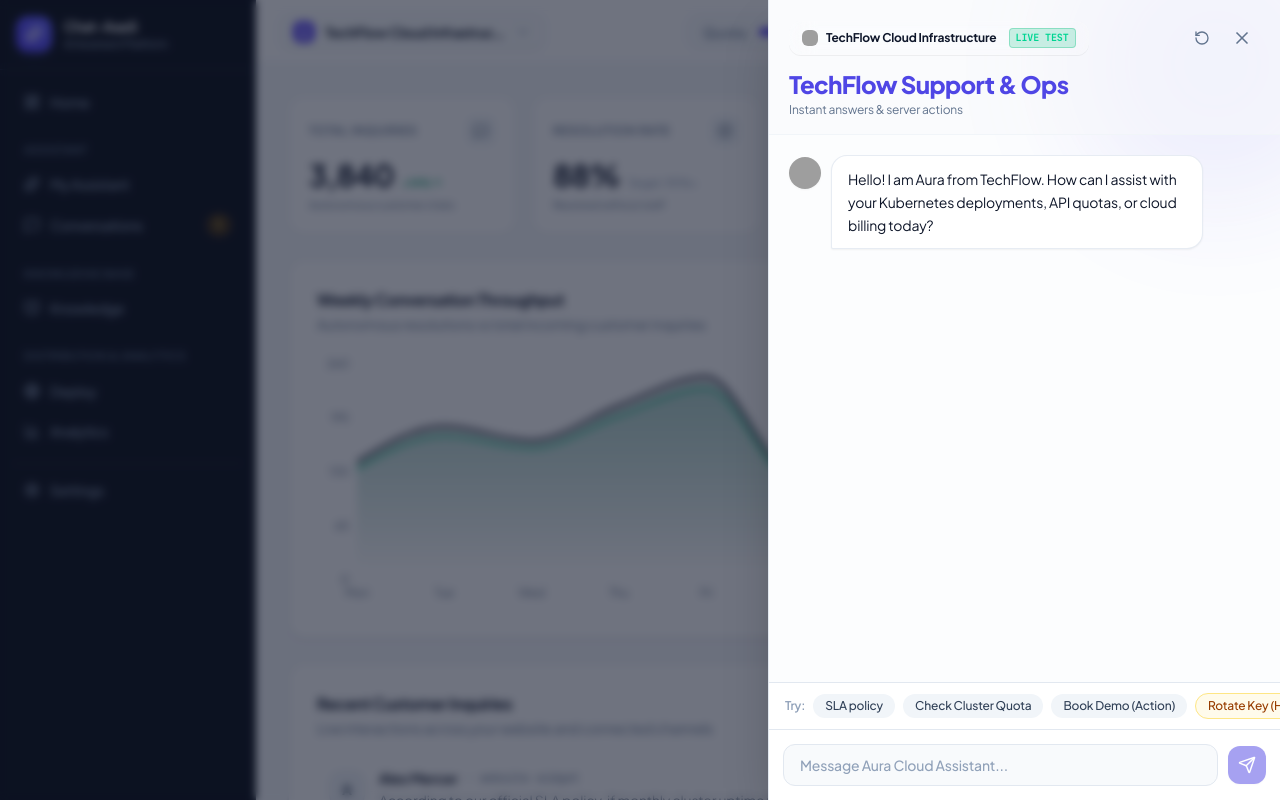
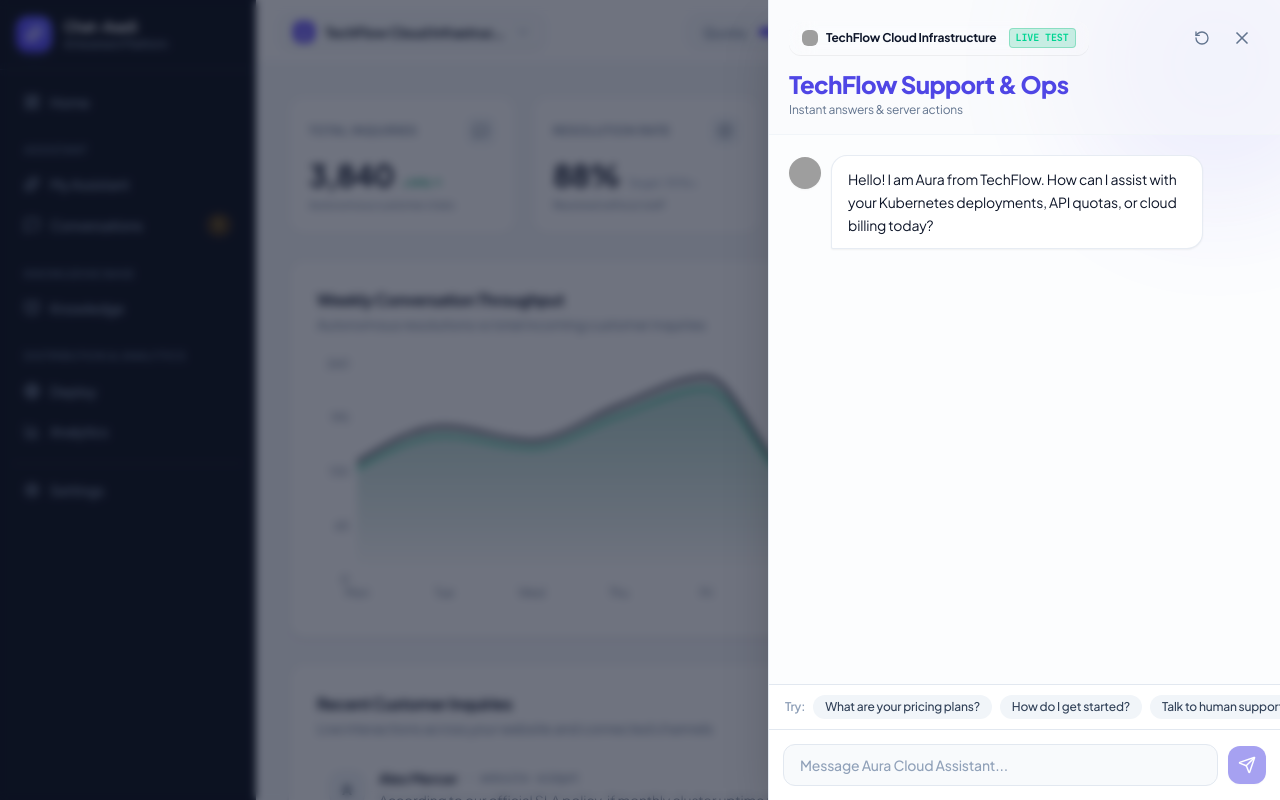
Before and after one commit to Ajimsha1080/Chat-Aaas, a React (Vite) app: page / in a window 1280 px wide. Both pictures are taken after a click on the button "Test Assistant". Built offline with nearby package versions, Linux system fonts and the light colour scheme; grey boxes are pictures that could not be loaded.

Commit message:
feat: synchronize starter prompt chips and widget customization across Deploy view, Live ChatWidget, and Test Assistant drawer

```diff
--- a/src/components/common/TestAgentDrawer.tsx
+++ b/src/components/common/TestAgentDrawer.tsx
@@ -350,52 +350,26 @@
           <div ref={messagesEndRef} />
         </div>
 
-        {/* Suggestion Prompts */}
-        <div className={`px-4 py-2.5 border-t flex items-center gap-2 overflow-x-auto text-xs ${
+        {/* Suggestion Prompts synchronized with Deploy Settings */}
+        {currentCompany.widgetSettings?.starterQuestions && currentCompany.widgetSettings.starterQuestions.length > 0 && (
+          <div className={`px-4 py-2.5 border-t flex items-center gap-2 overflow-x-auto text-xs no-scrollbar ${
             isDarkMode ? 'bg-slate-900 border-slate-800' : 'bg-white border-slate-200'
           }`}>
             <span className={`font-semibold shrink-0 ${isDarkMode ? 'text-slate-500' : 'text-slate-400'}`}>Try:</span>
+            {currentCompany.widgetSettings.starterQuestions.map((q, qIdx) => (
               <button
-            onClick={() => { setInput('What is your SLA and uptime credit policy?'); }}
-            className={`px-3 py-1 font-medium rounded-full shrink-0 transition-colors cursor-pointer ${
+                key={qIdx}
+                type="button"
+                onClick={() => { setInput(q); }}
+                className={`px-3 py-1 font-medium rounded-full shrink-0 transition-colors cursor-pointer whitespace-nowrap ${
                   isDarkMode ? 'bg-slate-800 hover:bg-slate-700 text-slate-300' : 'bg-slate-100 hover:bg-slate-200 text-slate-700'
                 }`}
               >
-            SLA policy
+                {q}
               </button>
-          <button
-            onClick={() => { setInput('Check node count and spend for cls-prod-9941'); }}
-            className={`px-3 py-1 font-medium rounded-full shrink-0 transition-colors cursor-pointer ${
-              isDarkMode ? 'bg-slate-800 hover:bg-slate-700 text-slate-300' : 'bg-slate-100 hover:bg-slate-200 text-slate-700'
-            }`}
-          >
-            Check Cluster Quota
-          </button>
-          <button
-            onClick={() => { setInput('Can we book a 30-min architecture demo?'); }}
-            className={`px-3 py-1 font-medium rounded-full shrink-0 transition-colors cursor-pointer ${
-              isDarkMode ? 'bg-slate-800 hover:bg-slate-700 text-slate-300' : 'bg-slate-100 hover:bg-slate-200 text-slate-700'
-            }`}
-          >
-            Book Demo (Action)
-          </button>
-          <button
-            onClick={() => { setInput('Rotate sandbox API access token'); }}
-            className={`px-3 py-1 font-medium rounded-full shrink-0 border transition-colors cursor-pointer ${
-              isDarkMode ? 'bg-amber-950/40 hover:bg-amber-900/60 text-amber-300 border-amber-800/60' : 'bg-amber-50 hover:bg-amber-100 text-amber-800 border-amber-200'
-            }`}
-          >
-            Rotate Key (High Risk)
-          </button>
-          <button
-            onClick={() => { setInput('URGENT: Production outage 502 gateway error!'); }}
-            className={`px-3 py-1 font-medium rounded-full shrink-0 border transition-colors cursor-pointer ${
-              isDarkMode ? 'bg-rose-950/40 hover:bg-rose-900/60 text-rose-300 border-rose-800/60' : 'bg-rose-50 hover:bg-rose-100 text-rose-800 border-rose-200'
-            }`}
-          >
-            Trigger Human Handoff
-          </button>
+            ))}
           </div>
+        )}
 
         {/* Input Bar */}
         <form onSubmit={handleSend} className={`p-3.5 border-t flex items-center gap-2.5 ${
--- a/src/components/dashboard/DeployView.tsx
+++ b/src/components/dashboard/DeployView.tsx
@@ -88,11 +88,13 @@
   ];
 
   const [launcherStyle, setLauncherStyle] = useState<'teardrop' | 'bubble' | 'squircle' | 'pill'>((currentCompany.widgetSettings?.launcherShape as any) || 'teardrop');
-  const [starterQuestions, setStarterQuestions] = useState<string[]>([
-    'What are your pricing plans?',
-    'How do I get started?',
-    'Talk to human support'
-  ]);
+  const [starterQuestions, setStarterQuestions] = useState<string[]>(() =>
+    currentCompany.widgetSettings?.starterQuestions || [
+      'What are your pricing plans?',
+      'How do I get started?',
+      'Talk to human support'
+    ]
+  );
   const [newQuestionInput, setNewQuestionInput] = useState('');
   const [previewChat, setPreviewChat] = useState<{ sender: 'agent' | 'user'; text: string }[]>([
     { sender: 'agent', text: currentCompany.agent.greetingMessage || 'Hello! How can I assist you today?' }
@@ -143,12 +145,16 @@
 
   const handleAddStarterQuestion = () => {
     if (!newQuestionInput.trim() || starterQuestions.length >= 4) return;
-    setStarterQuestions(prev => [...prev, newQuestionInput.trim()]);
+    const updated = [...starterQuestions, newQuestionInput.trim()];
+    setStarterQuestions(updated);
+    setLocalSettings(prev => ({ ...prev, starterQuestions: updated }));
     setNewQuestionInput('');
   };
 
   const handleRemoveStarterQuestion = (idx: number) => {
-    setStarterQuestions(prev => prev.filter((_, i) => i !== idx));
+    const updated = starterQuestions.filter((_, i) => i !== idx);
+    setStarterQuestions(updated);
+    setLocalSettings(prev => ({ ...prev, starterQuestions: updated }));
   };
 
   const handlePreviewStarterClick = (question: string) => {
@@ -172,7 +178,7 @@
   };
 
   const handleSaveBranding = () => {
-    updateWidgetSettings(localSettings);
+    updateWidgetSettings({ ...localSettings, starterQuestions });
     setIsSaved(true);
     setTimeout(() => setIsSaved(false), 2500);
   };
--- a/src/components/widget/ChatWidget.tsx
+++ b/src/components/widget/ChatWidget.tsx
@@ -265,27 +265,21 @@
             <div ref={messagesEndRef} />
           </div>
 
-          {/* Quick Prompts */}
-          <div className="px-3.5 py-2 bg-white border-t border-slate-100 flex items-center gap-2 overflow-x-auto text-xs">
-            <button
-              onClick={() => { setInput('What is your SLA & refund policy?'); }}
-              className="px-3 py-1 bg-slate-100 hover:bg-slate-200 text-slate-700 font-medium rounded-full shrink-0 transition-colors cursor-pointer"
-            >
-              SLA Policy
-            </button>
-            <button
-              onClick={() => { setInput('Can I book a 30-min demo?'); }}
-              className="px-3 py-1 bg-slate-100 hover:bg-slate-200 text-slate-700 font-medium rounded-full shrink-0 transition-colors cursor-pointer"
-            >
-              Book Demo
-            </button>
-            <button
-              onClick={() => { setInput('Check status of cls-prod-9941'); }}
-              className="px-3 py-1 bg-slate-100 hover:bg-slate-200 text-slate-700 font-medium rounded-full shrink-0 transition-colors cursor-pointer"
-            >
-              Check Status
-            </button>
-          </div>
+          {/* Quick Starter Prompts from Widget Settings */}
+          {settings.starterQuestions && settings.starterQuestions.length > 0 && (
+            <div className="px-3.5 py-2 bg-white border-t border-slate-100 flex items-center gap-2 overflow-x-auto text-xs no-scrollbar">
+              {settings.starterQuestions.map((q, qIdx) => (
+                <button
+                  key={qIdx}
+                  type="button"
+                  onClick={() => { setInput(q); }}
+                  className="px-3 py-1 bg-slate-100 hover:bg-slate-200 text-slate-700 font-medium rounded-full shrink-0 transition-colors cursor-pointer whitespace-nowrap shadow-2xs"
+                >
+                  {q}
+                </button>
+              ))}
+            </div>
+          )}
 
           {/* Input Bar */}
           <form onSubmit={handleSendMessage} className="p-3.5 bg-white border-t border-slate-200 flex items-center gap-2.5 shrink-0">
--- a/src/data/mockData.ts
+++ b/src/data/mockData.ts
@@ -187,7 +187,12 @@
       borderRadius: 'rounded-2xl',
       showPoweredBy: true,
       enableSound: true,
-      autoExpandSeconds: 5
+      autoExpandSeconds: 5,
+      starterQuestions: [
+        'What are your pricing plans?',
+        'How do I get started?',
+        'Talk to human support'
+      ]
     }
   },
   {
--- a/src/types/index.ts
+++ b/src/types/index.ts
@@ -245,6 +245,8 @@
   bottomPadding?: number;
   sidePadding?: number;
   customCss?: string;
+  starterQuestions?: string[];
+  welcomeMessage?: string;
 }
 
 export interface Company {
```
Lines whose indentation alone changed are shown as unchanged.
